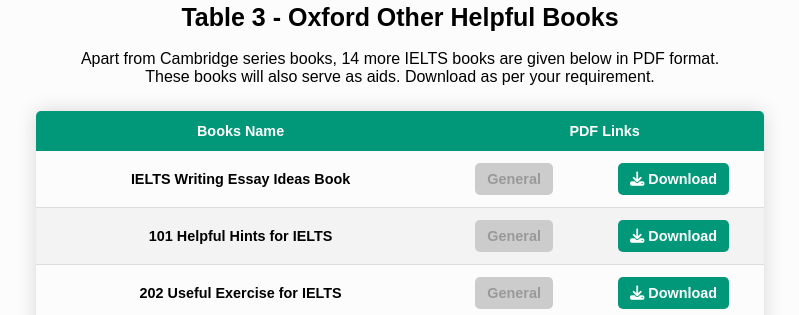
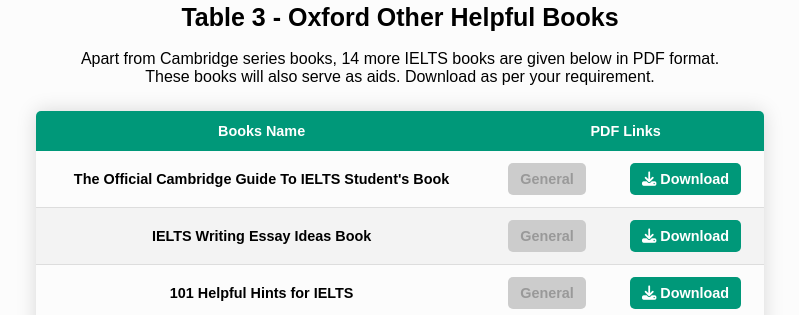
Before and after one commit to sahrinsaikat/IELTS, a plain HTML site: page index.html in a window 1280 px wide. Shown: the part 1942-2257 px from the top of the page, without its empty margins (240-1039 px from the left). Drawn offline with Linux system fonts and the light colour scheme.

Commit message:
Update index.html

```diff
--- a/index.html
+++ b/index.html
@@ -326,6 +326,11 @@ These books will also serve as aids. Download as per your requirement.</p>
             </thead>
             <tbody>
                 <tr>
+                    <td>The Official Cambridge Guide To IELTS Student's Book</td>
+                    <td><a href="#" class="disabled-link">General</a></td>
+                    <td><a href="https://mega.nz/folder/VaM0xB6b#rxdbH6BoY_JzhM8TgXi-3Q" class="button" target="_blank"><i class="fa-solid fa-download"></i> Download</a></td>
+                </tr>
+                <tr>
                     <td>IELTS Writing Essay Ideas Book</td>
                     <td><a href="#" class="disabled-link">General</a></td>
                     <td><a href="https://mega.nz/file/9WUT1YZB#E0ZKfCN474YY6uw179ttBEkxYvLC9rXQqhE74C_xwYU" class="button" target="_blank"><i class="fa-solid fa-download"></i> Download</a></td>
```
